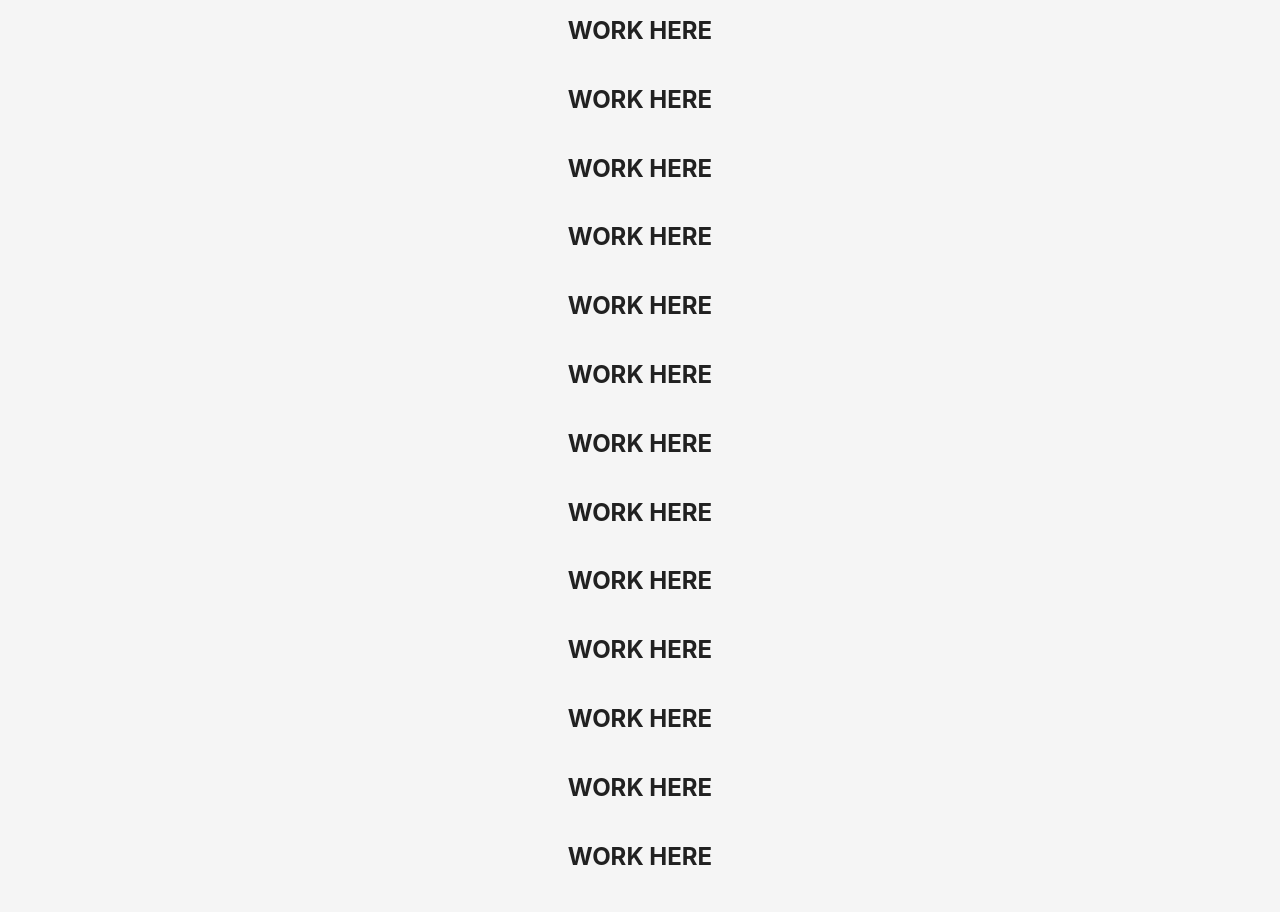
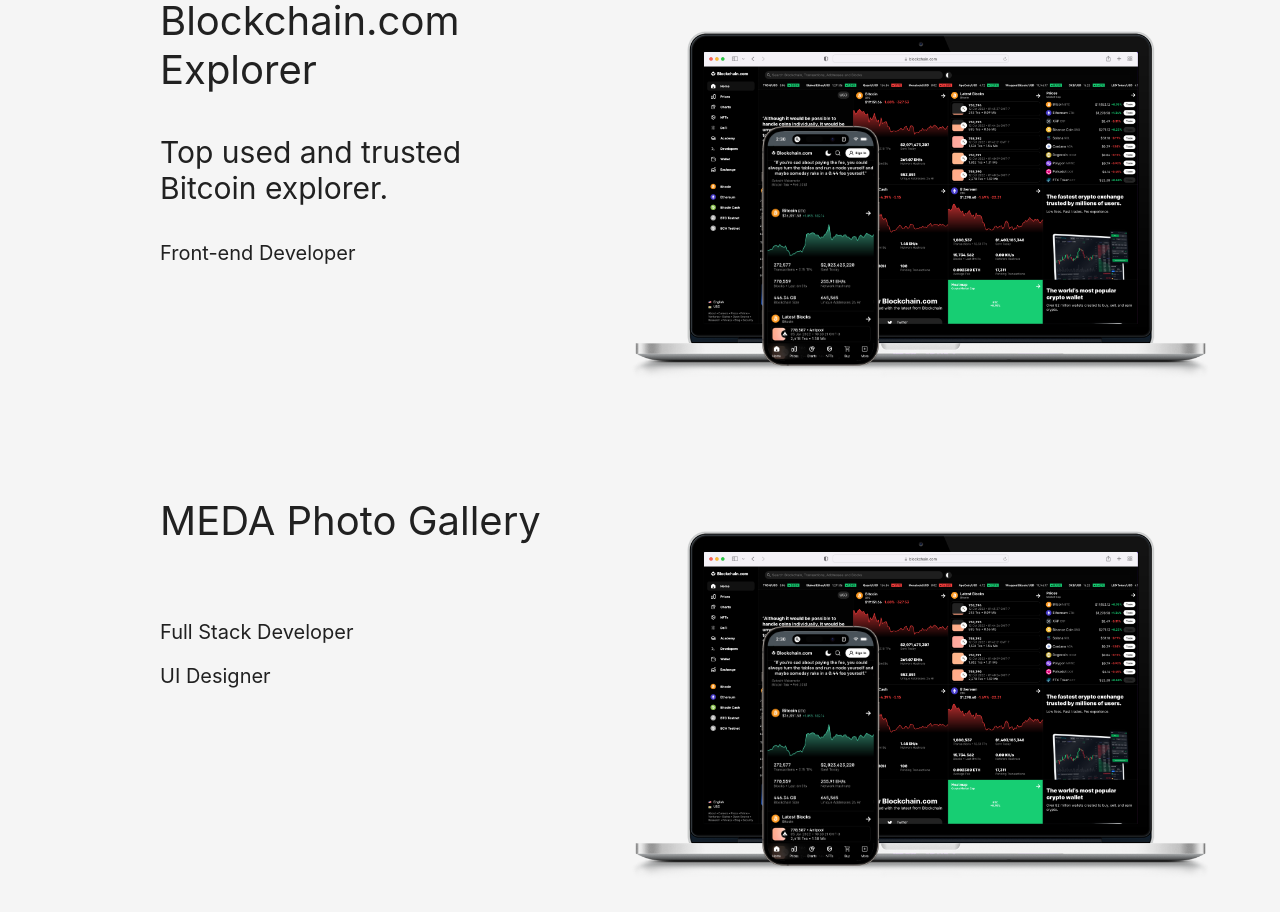
Before and after one commit to medaworld/web-portfolio-v1, a Next.js app: page / in a window 1280 px wide. Shown: the part 1280-2192 px from the top of the page. Before the commit the page ends 2171 px from the top, so only its background shows below. Built offline with nearby package versions, Linux system fonts and the light colour scheme.

Commit message:
Add work section

```diff
--- a/components/Desktop/Hero/About.tsx
+++ b/components/Desktop/Hero/About.tsx
@@ -10,7 +10,6 @@
   useEffect(function mount() {
     function onScroll(event: any) {
       const { body, documentElement } = event.srcElement;
-      console.log(body.scrollTop);
       const sd = Math.max(body.scrollTop, documentElement.scrollTop);
       const sp =
         (sd / (documentElement.scrollHeight - documentElement.clientHeight)) *
@@ -32,7 +31,7 @@
       <AboutTitle scrollPercent={scrollPercent}>ABOUT</AboutTitle>
       <AboutText>
         Front-end web developer dedicated to building exceptional user
-        experiences. Former UCLA graduate with a creative background in design,
+        experiences. UCLA graduate with creative passion in design, technology,
         photography and music.
       </AboutText>
     </AboutContainer>
--- /dev/null
+++ b/components/Desktop/Work/SummaryImages.tsx
@@ -0,0 +1,23 @@
+import {
+  ImageContainer,
+  Images,
+  ImageItem,
+} from '../../../styles/components/Desktop/Work';
+
+function SummaryImages({
+  images,
+}: {
+  images: { desktop: string; mobile: string };
+}) {
+  return (
+    <Images>
+      <ImageContainer width={700} translateX={0} translateY={-40}>
+        <ImageItem img={images.desktop} />
+      </ImageContainer>
+      <ImageContainer width={500} translateX={-100} translateY={0}>
+        <ImageItem img={images.mobile} />
+      </ImageContainer>
+    </Images>
+  );
+}
+export default SummaryImages;
--- /dev/null
+++ b/components/Desktop/Work/SummaryText.tsx
@@ -0,0 +1,21 @@
+import { WorkData } from '../../../helpers/organizers/types';
+import {
+  Description,
+  Roles,
+  SummaryTextContainer,
+  Title,
+} from '../../../styles/components/Desktop/Work';
+
+function SummaryText({ workData }: { workData: WorkData }) {
+  const roles = workData.roles?.map((role: string, key) => {
+    return <p key={key}>{role}</p>;
+  });
+  return (
+    <SummaryTextContainer>
+      <Title>{workData.name}</Title>
+      <Description>{workData.description}</Description>
+      <Roles>{roles}</Roles>
+    </SummaryTextContainer>
+  );
+}
+export default SummaryText;
--- a/components/Desktop/Work/Work.tsx
+++ b/components/Desktop/Work/Work.tsx
@@ -1,23 +1,53 @@
+import { useEffect, useState } from 'react';
+import { workData } from '../../../helpers/organizers/workData';
 import { Container } from '../../../styles/components/Desktop/Work';
+import WorkSummary from './WorkSummary';
 
 function Work() {
-  return (
-    <Container>
-      <h2>WORK HERE</h2>
-      <h2>WORK HERE</h2>
-      <h2>WORK HERE</h2>
-      <h2>WORK HERE</h2>
-      <h2>WORK HERE</h2>
-      <h2>WORK HERE</h2>
-      <h2>WORK HERE</h2>
-      <h2>WORK HERE</h2>
-      <h2>WORK HERE</h2>
-      <h2>WORK HERE</h2>
-      <h2>WORK HERE</h2>
-      <h2>WORK HERE</h2>
-      <h2>WORK HERE</h2>
-    </Container>
-  );
+  const [scrollSlide, setScrollSlide] = useState({ slide: 0 });
+  let lastScrollTop = 0;
+  let scrollDirectionDown = true;
+  let vh = 0;
+
+  useEffect(function mount() {
+    function onScroll(event: any) {
+      const { body, documentElement } = event.srcElement;
+      const { slide } = scrollSlide;
+      const scrollDistance = Math.max(
+        body.scrollTop,
+        documentElement.scrollTop
+      );
+
+      if (scrollDistance > lastScrollTop) {
+        scrollDirectionDown = true;
+      } else {
+        scrollDirectionDown = false;
+      }
+      lastScrollTop = scrollDistance;
+
+      if (
+        Math.floor(scrollDistance / vh) !== slide &&
+        slide < workData.length - 1
+      ) {
+        setScrollSlide({ slide: Math.floor(scrollDistance / vh) });
+      } else if (
+        slide === workData.length - 1 &&
+        Math.floor(scrollDistance / vh) < slide
+      ) {
+        setScrollSlide({ slide: Math.floor(scrollDistance / vh) });
+      }
+    }
+    window.addEventListener('scroll', onScroll);
+    return function unMount() {
+      window.removeEventListener('scroll', onScroll);
+    };
+  });
+
+  const workContent = workData.map((work, key) => {
+    return <WorkSummary key={key} workData={work} />;
+  });
+
+  return <Container>{workContent}</Container>;
 }
 
 export default Work;
--- /dev/null
+++ b/components/Desktop/Work/WorkSummary.tsx
@@ -0,0 +1,14 @@
+import { WorkData } from '../../../helpers/organizers/types';
+import { WorkSummaryContainer } from '../../../styles/components/Desktop/Work';
+import SummaryImages from './SummaryImages';
+import SummaryText from './SummaryText';
+
+function WorkSummary({ workData }: { workData: WorkData }) {
+  return (
+    <WorkSummaryContainer>
+      <SummaryText workData={workData} />
+      <SummaryImages images={workData.images} />
+    </WorkSummaryContainer>
+  );
+}
+export default WorkSummary;
--- a/helpers/organizers/workData.ts
+++ b/helpers/organizers/workData.ts
@@ -1,20 +1,19 @@
+import BlockchainDesktop from '/public/images/Blockchain/BlockchainDesktop.png';
+import BlockchainMobile from '/public/images/Blockchain/BlockchainMobile.png';
+
 export const workData = [
-  {
-    order: 0,
-    name: '',
-    description: '',
-    roles: [],
-  },
   {
     order: 1,
     name: 'Blockchain.com Explorer',
-    description: '',
+    description: 'Top used and trusted Bitcoin explorer.',
     roles: ['Front-end Developer'],
+    images: { desktop: BlockchainDesktop.src, mobile: BlockchainMobile.src },
   },
   {
     order: 2,
-    name: 'Photo Portfolio',
+    name: 'MEDA Photo Gallery',
     description: '',
     roles: ['Full Stack Developer', 'UI Designer'],
+    images: { desktop: BlockchainDesktop.src, mobile: BlockchainMobile.src },
   },
 ];
--- a/styles/components/Desktop/Hero.ts
+++ b/styles/components/Desktop/Hero.ts
@@ -106,7 +106,7 @@
   margin: 0 0 0 5%;
   font-size: 100px;
   opacity: 20%;
-  transform: ${(p) => 'translateX(' + p.scrollPercent * 0.6 + '%)'};
+  transform: ${(p) => 'translateX(' + p.scrollPercent * 0.4 + '%)'};
 `;
 
 export const AboutText = styled.div`
--- a/styles/components/Desktop/Work.ts
+++ b/styles/components/Desktop/Work.ts
@@ -3,6 +3,69 @@
 export const Container = styled.div`
   display: flex;
   flex-flow: row nowrap;
-  align-items: center;
+  /* align-items: center; */
   flex-direction: column;
 `;
+
+export const WorkSummaryContainer = styled.div`
+  display: flex;
+  height: 500px;
+  justify-content: space-evenly;
+`;
+
+export const SummaryTextContainer = styled.div`
+  display: flex;
+  flex-direction: column;
+  width: 50vh;
+`;
+
+export const Title = styled.div`
+  font-size: 40px;
+  margin-bottom: 40px;
+`;
+
+export const Description = styled.div`
+  font-size: 30px;
+  margin-bottom: 15px;
+`;
+
+export const Roles = styled.div`
+  font-size: 20px;
+`;
+
+export const Images = styled.div`
+  position: relative;
+  width: 50vh;
+  display: flex;
+  justify-content: center;
+  align-items: center;
+
+  &:hover {
+    opacity: 80%;
+  }
+`;
+
+export const ImageContainer = styled.div<{
+  width: number;
+  translateX: number;
+  translateY: number;
+}>`
+  position: absolute;
+  width: ${(p) => p.width + 'px'};
+  transform: ${(p) =>
+    'translateY(' +
+    p.translateY +
+    'px) ' +
+    'translateX(' +
+    p.translateX +
+    'px)'};
+`;
+
+export const ImageItem = styled.div<{ img: string }>`
+  background: center url(${(p: any) => p.img});
+  background-size: contain;
+  background-repeat: no-repeat;
+  padding-bottom: 50%;
+
+  cursor: pointer;
+`;
```
Also changed, not shown: helpers/organizers/types.ts (+8 -0 lines), public/images/Blockchain/BlockchainDesktop.png (added), public/images/Blockchain/BlockchainMobile.png (added).
